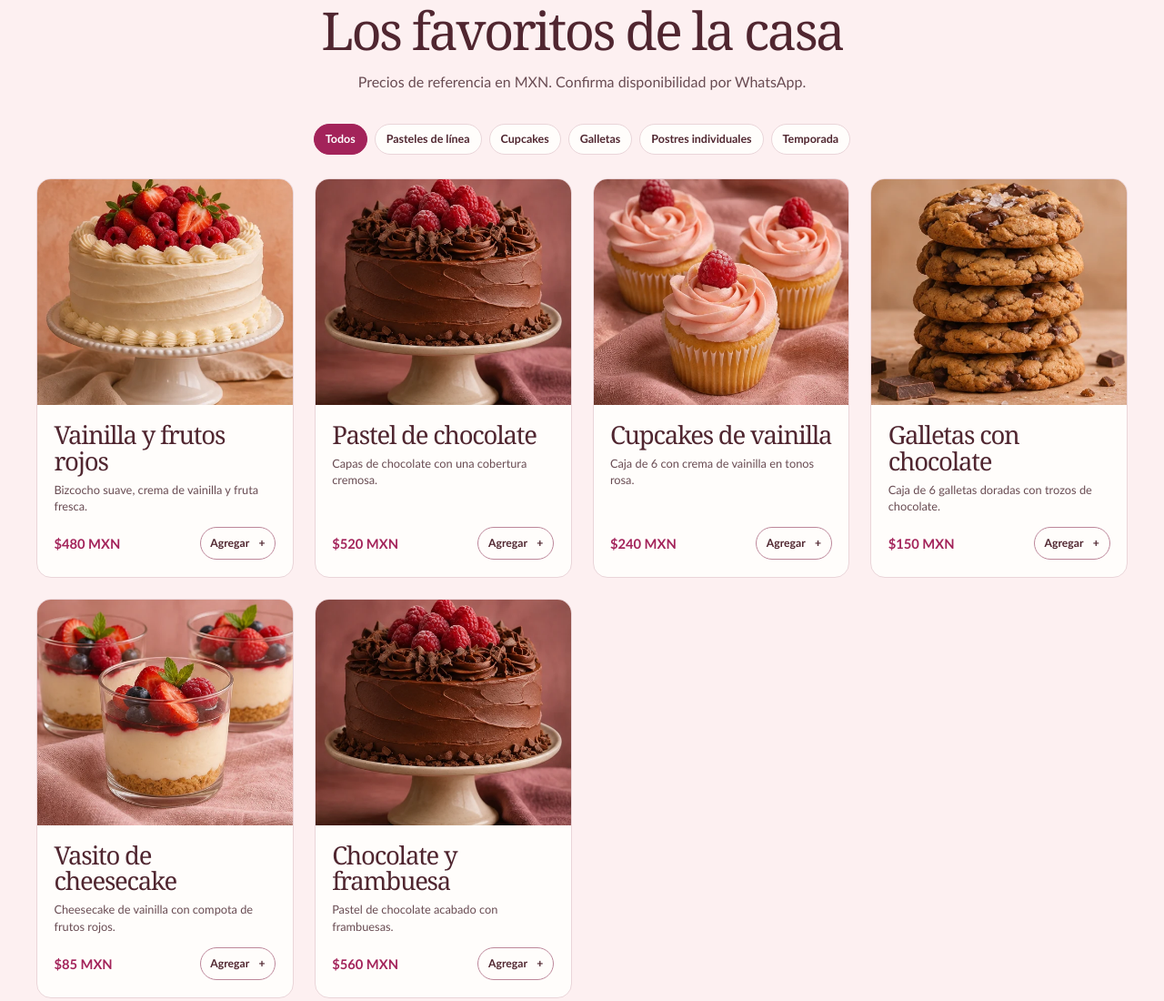
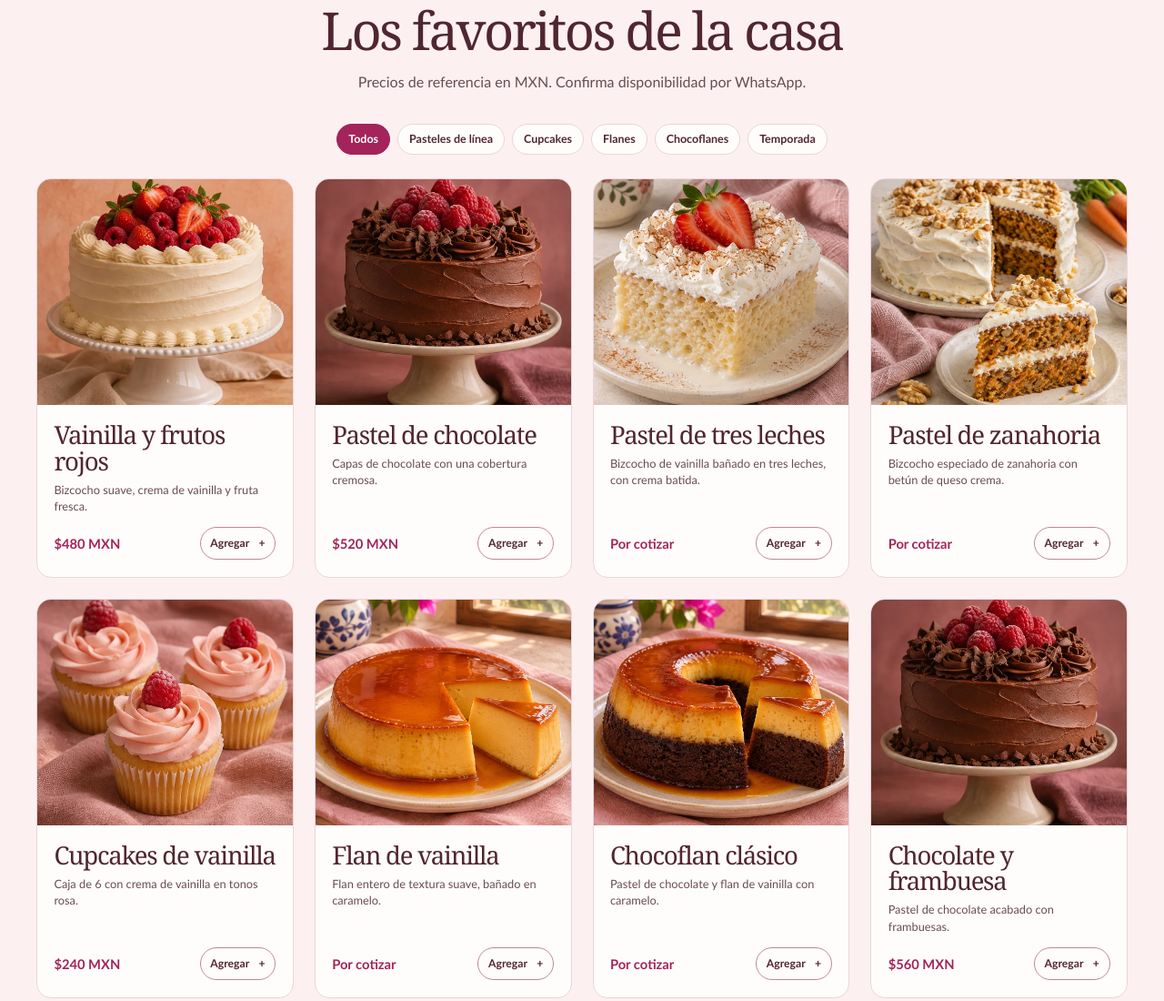
Before and after one commit to donpio21rte/Pasteles-y-Postres-Yadi, a plain HTML site: page index.html in a window 1280 px wide. Shown: the part 1146-2246 px from the top of the page at 91% size. Drawn offline with Linux system fonts and the light colour scheme.

Commit message:
Update Yadi catalog with flanes and new cakes

```diff
--- a/app.js
+++ b/app.js
@@ -4,6 +4,7 @@ const $ = (selector) => document.querySelector(selector);
 const motionPreference = matchMedia('(prefers-reduced-motion: reduce)');
 const imageUrl = (name) => `assets/${name}.webp`;
 const money = new Intl.NumberFormat('es-MX', { style: 'currency', currency: 'MXN', maximumFractionDigits: 0 });
+const priceLabel = (price) => price === null ? 'Por cotizar' : `${money.format(price)} MXN`;
 const productById = new Map(products.map((product) => [product.id, product]));
 const whatsappUrl = (message = '') => `https://wa.me/${business.whatsapp}${message ? '?text=' + encodeURIComponent(message) : ''}`;
 const cart = $('#cart');
@@ -43,7 +44,7 @@ filterGroup.innerHTML = [{ id: 'all', name: 'Todos' }, ...categories].map(({ id,
 const cards = new Map(products.map(({ id, name, image, description, price }) => {
   const card = document.createElement('article');
   card.className = 'product-card';
-  card.innerHTML = `<img src="${imageUrl(image)}" alt="${name}" loading="lazy" width="512" height="512"><div class="product-info"><h3>${name}</h3><p>${description}</p><div class="product-buy"><strong>${money.format(price)} MXN</strong><button class="button outline" type="button" data-product="${id}" aria-label="Agregar ${name} a mi pedido">Agregar <span aria-hidden="true">+</span></button></div></div>`;
+  card.innerHTML = `<img src="${imageUrl(image)}" alt="${name}" loading="lazy" width="512" height="512"><div class="product-info"><h3>${name}</h3><p>${description}</p><div class="product-buy"><strong>${priceLabel(price)}</strong><button class="button outline" type="button" data-product="${id}" aria-label="Agregar ${name} a mi pedido">Agregar <span aria-hidden="true">+</span></button></div></div>`;
   return [id, card];
 }));
 productGrid.append(...cards.values());
@@ -94,12 +95,15 @@ $('#categories').addEventListener('click', (event) => {
 function renderCart() {
   $('#cart-count').textContent = [...quantities.values()].reduce((sum, count) => sum + count, 0);
   let total = 0;
+  let needsQuote = false;
   cartItems.innerHTML = [...quantities].map(([id, count]) => {
     const { name, price } = productById.get(id);
-    total += price * count;
-    return `<div class="cart-row"><div><strong>${name}</strong><small>${money.format(price * count)} MXN</small></div><div class="quantity"><button type="button" data-id="${id}" data-step="-1" aria-label="Quitar una unidad de ${name}">−</button><span>${count}</span><button type="button" data-id="${id}" data-step="1" aria-label="Agregar una unidad de ${name}">+</button></div></div>`;
+    if (price === null) needsQuote = true;
+    else total += price * count;
+    const linePrice = price === null ? null : price * count;
+    return `<div class="cart-row"><div><strong>${name}</strong><small>${priceLabel(linePrice)}</small></div><div class="quantity"><button type="button" data-id="${id}" data-step="-1" aria-label="Quitar una unidad de ${name}">−</button><span>${count}</span><button type="button" data-id="${id}" data-step="1" aria-label="Agregar una unidad de ${name}">+</button></div></div>`;
   }).join('') || '<p>Tu pedido está vacío.</p>';
-  $('#cart-total').textContent = `${money.format(total)} MXN`;
+  $('#cart-total').textContent = needsQuote ? priceLabel(null) : priceLabel(total);
   orderButton.disabled = quantities.size === 0;
 }
 function changeQuantity(id, step) {
@@ -136,8 +140,9 @@ cartItems.addEventListener('click', (event) => {
 });
 orderButton.addEventListener('click', () => {
   const lines = [...quantities].map(([id, count]) => `• ${count} × ${productById.get(id).name}`);
-  window.open(whatsappUrl(['Hola, Yadi. Me gustaría cotizar este pedido:', ...lines,
-    `Total de referencia: ${$('#cart-total').textContent}`, '¿Me puedes confirmar precio y disponibilidad?'].join('\n')), '_blank', 'noopener');
+  const needsQuote = [...quantities.keys()].some((id) => productById.get(id).price === null);
+  const estimate = needsQuote ? [] : [`Total de referencia: ${$('#cart-total').textContent}`];
+  window.open(whatsappUrl(['Hola, Yadi. Me gustaría cotizar este pedido:', ...lines, ...estimate, '¿Me puedes confirmar precio y disponibilidad?'].join('\n')), '_blank', 'noopener');
   $('#cart-status').textContent = 'Revisa el mensaje y envíalo desde WhatsApp para confirmar disponibilidad.';
 });
 
--- a/content.js
+++ b/content.js
@@ -11,17 +11,19 @@ export const business = {
 export const categories = [
   { id: 'pasteles', name: 'Pasteles de línea', image: 'fresas' },
   { id: 'cupcakes', name: 'Cupcakes', image: 'cupcakes' },
-  { id: 'galletas', name: 'Galletas', image: 'galletas' },
-  { id: 'postres', name: 'Postres individuales', image: 'vasitos' },
+  { id: 'flanes', name: 'Flanes', image: 'flan' },
+  { id: 'chocoflanes', name: 'Chocoflanes', image: 'chocoflan' },
   { id: 'temporada', name: 'Temporada', image: 'chocolate' },
 ];
 
 export const products = [
   { id: 'vainilla', category: 'pasteles', name: 'Vainilla y frutos rojos', description: 'Bizcocho suave, crema de vainilla y fruta fresca.', price: 480, image: 'fresas' },
   { id: 'chocolate', category: 'pasteles', name: 'Pastel de chocolate', description: 'Capas de chocolate con una cobertura cremosa.', price: 520, image: 'chocolate' },
+  { id: 'tres-leches', category: 'pasteles', name: 'Pastel de tres leches', description: 'Bizcocho de vainilla bañado en tres leches, con crema batida.', price: null, image: 'tres-leches' },
+  { id: 'zanahoria', category: 'pasteles', name: 'Pastel de zanahoria', description: 'Bizcocho especiado de zanahoria con betún de queso crema.', price: null, image: 'zanahoria' },
   { id: 'cupcakes', category: 'cupcakes', name: 'Cupcakes de vainilla', description: 'Caja de 6 con crema de vainilla en tonos rosa.', price: 240, image: 'cupcakes' },
-  { id: 'galletas', category: 'galletas', name: 'Galletas con chocolate', description: 'Caja de 6 galletas doradas con trozos de chocolate.', price: 150, image: 'galletas' },
-  { id: 'vasitos', category: 'postres', name: 'Vasito de cheesecake', description: 'Cheesecake de vainilla con compota de frutos rojos.', price: 85, image: 'vasitos' },
+  { id: 'flan', category: 'flanes', name: 'Flan de vainilla', description: 'Flan entero de textura suave, bañado en caramelo.', price: null, image: 'flan' },
+  { id: 'chocoflan', category: 'chocoflanes', name: 'Chocoflan clásico', description: 'Pastel de chocolate y flan de vainilla con caramelo.', price: null, image: 'chocoflan' },
   { id: 'frambuesa', category: 'temporada', name: 'Chocolate y frambuesa', description: 'Pastel de chocolate acabado con frambuesas.', price: 560, image: 'chocolate' },
 ];
 
@@ -29,12 +31,11 @@ export const reviews = [
   'El pastel quedó precioso y el relleno de frutos rojos fue nuestro favorito.',
   'Los cupcakes llegaron justo como los imaginábamos para la fiesta.',
   'Nos ayudaron a elegir las porciones y a definir todos los detalles.',
-  'Las galletas desaparecieron de la mesa en minutos.',
 ];
 
 export const gallery = [
   { image: 'fresas', name: 'Pastel de vainilla con frutos rojos' },
   { image: 'cupcakes', name: 'Cupcakes decorados con crema rosa' },
   { image: 'taller', name: 'Decoración artesanal de un pastel' },
-  { image: 'vasitos', name: 'Vasitos de cheesecake con frutos rojos' },
+  { image: 'chocoflan', name: 'Chocoflan clásico con caramelo' },
 ];
--- a/index.html
+++ b/index.html
@@ -57,7 +57,7 @@
     <section class="section story" id="nosotros" aria-labelledby="story-heading">
       <div class="wrap split">
         <div class="split-copy reveal"><p class="eyebrow">NUESTRA HISTORIA</p><h2 id="story-heading">El gusto de hacer las cosas <em>a mano.</em></h2><p>Nos inspiran los postres que invitan a volver por otra rebanada. Elegimos ingredientes frescos, horneamos a diario y cuidamos a mano cada acabado.</p><p>Queremos que cada pedido tenga ese sabor casero que recuerdas y se vea tan bien como sabe.</p></div>
-        <figure class="split-photo story-photo reveal"><img src="assets/galletas.webp" alt="Galletas artesanales de chocolate recién horneadas" loading="lazy" width="512" height="512"></figure>
+        <figure class="split-photo story-photo reveal"><img src="assets/flan.webp" alt="Flan artesanal de vainilla bañado en caramelo" loading="lazy" width="512" height="512"></figure>
       </div>
     </section>
     <section class="section social" aria-labelledby="social-heading">
```
Also changed, not shown: assets/chocoflan.webp (added), assets/flan.webp (added), assets/galletas.webp (deleted), assets/tres-leches.webp (added), assets/vasitos.webp (deleted), assets/zanahoria.webp (added).
